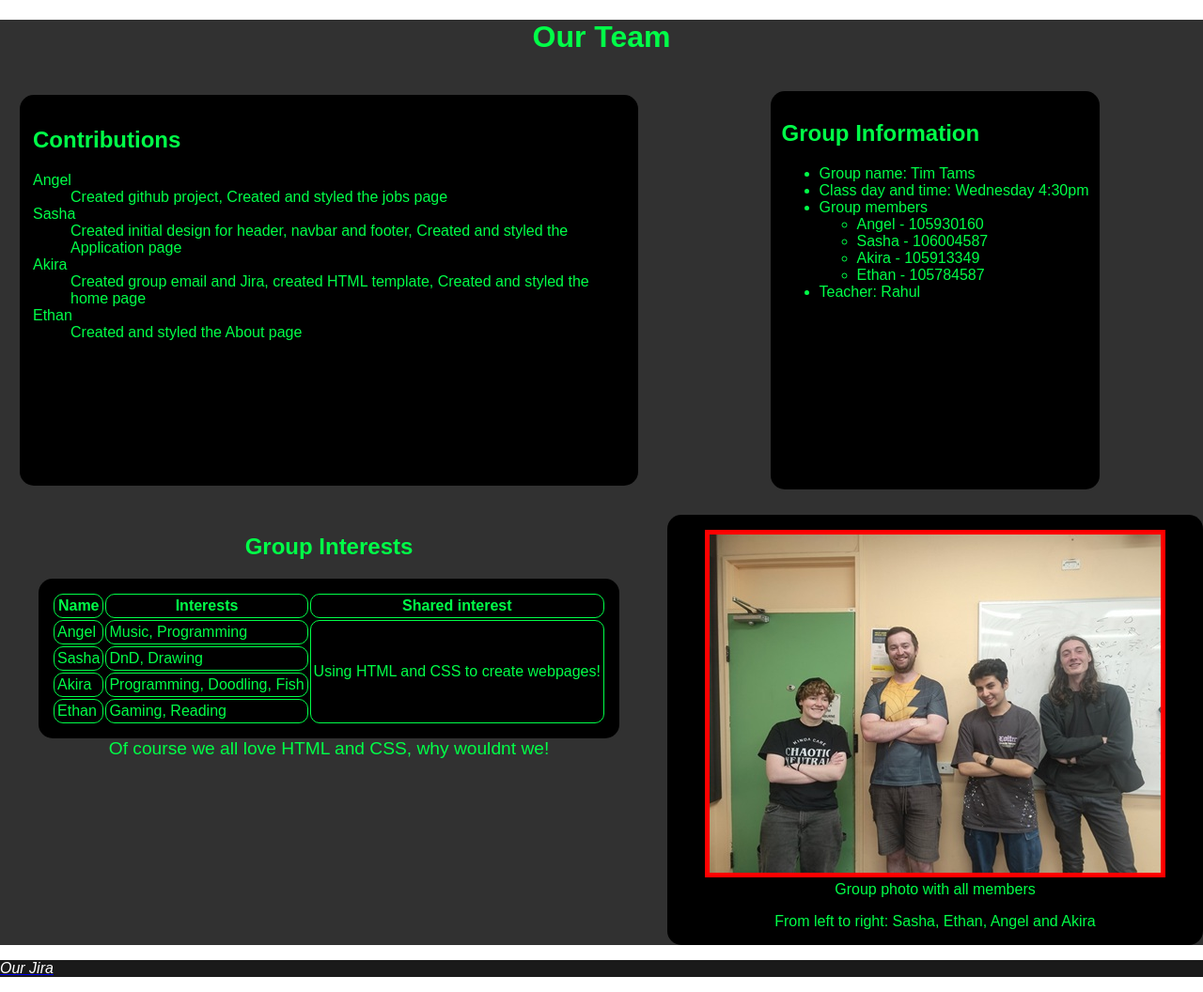
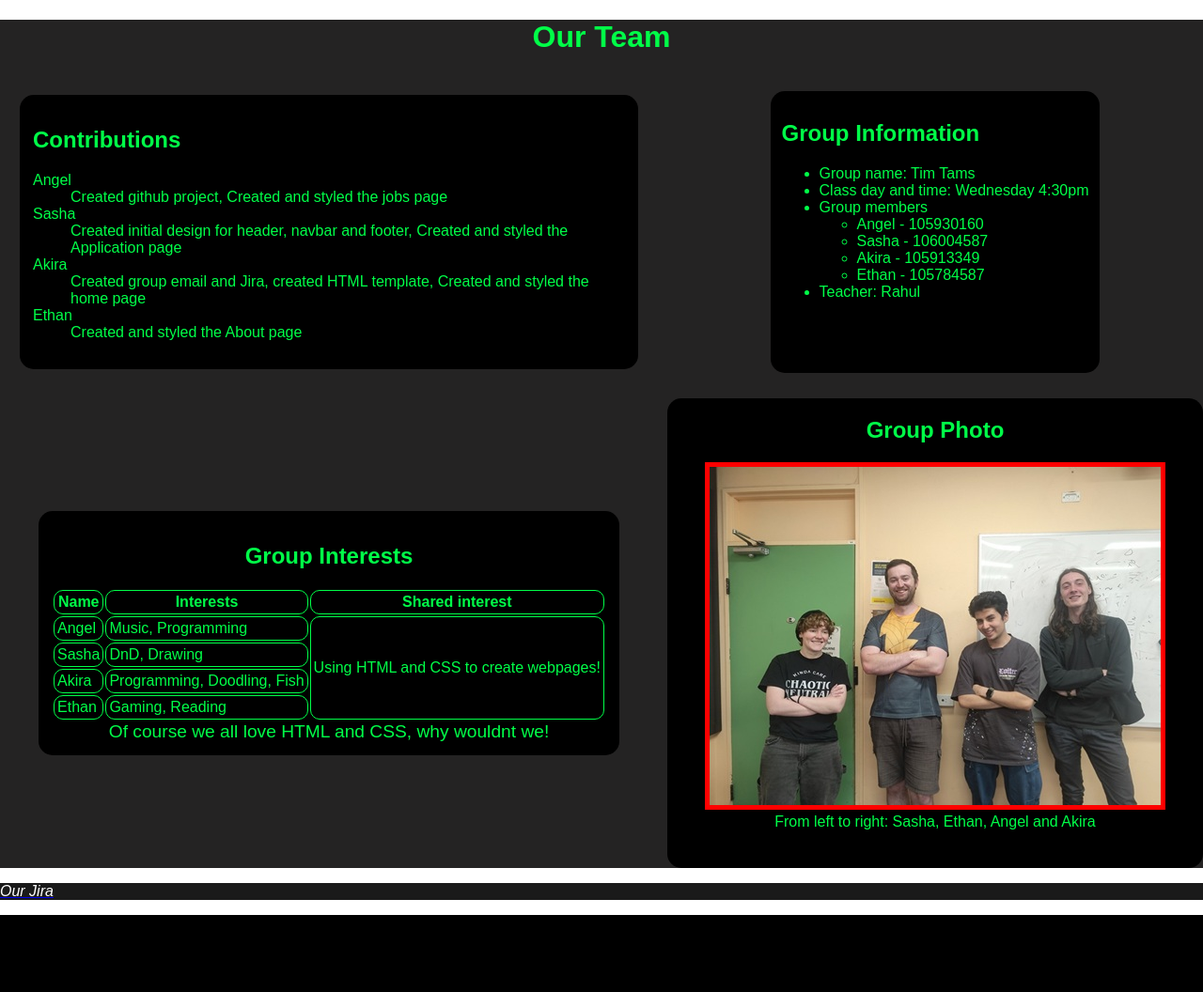
Before and after one commit to 105930160/tim_tam_project, a PHP site: page /about.html in a window 1280 px wide. Shown: the part 172-1228 px from the top of the page at 94% size. After the commit the page ends 1146 px from the top, so only its background shows below. Run offline with PHP 8.4, Linux system fonts and the light colour scheme.

Commit message:
Fixed headings CSS more, rearranged grid fractions a little

```diff
--- a/about.html
+++ b/about.html
@@ -31,7 +31,7 @@
 
     <main class="aboutmain">
         <h1 id="mainheading">Our Team</h1>
-        <div class="container">
+        <div class="containerabout">
 
             <section id="contributions">
                 <h2>Contributions</h2>
@@ -99,10 +99,10 @@
             </section>
 
             <section id="figsec">
+                <h2>Group Photo</h2>
                 <figure>
                     <img id="grouppic" src="images/Group_photo.jpg" alt="Group photo with all 4 members">
-                    <figcaption id="figcapabout">Group photo with all members</figcaption>
-                    <p>From left to right: Sasha, Ethan, Angel and Akira</p>
+                    <figcaption id="figcapabout">From left to right: Sasha, Ethan, Angel and Akira</figcaption>
                 </figure>
             </section>
 
--- a/styles/styles.css
+++ b/styles/styles.css
@@ -11,7 +11,7 @@ description: Currently CSS for about page only
 } */
 
 .aboutmain {
-    background-color: rgb(49, 49, 49);
+    background-color: rgb(36, 35, 35);
 }
 
 #mainheading {
@@ -20,10 +20,10 @@ description: Currently CSS for about page only
     color: #00ff48;
 }
 
-.container {
+.containerabout {
     display: grid;
     grid-template-columns: 2fr 1fr;
-    grid-template-rows: 1fr 1fr;
+    grid-template-rows: 2fr 3fr;
     gap: 10px;
     justify-items: stretch;
     align-items: stretch;
@@ -39,6 +39,7 @@ description: Currently CSS for about page only
     align-self: auto;
     grid-area: auto;
     order: 0;
+
     background-color: #000000;
     color: #00ff48;
     border-radius: 15px;
@@ -57,6 +58,7 @@ description: Currently CSS for about page only
     color: #00ff48;
     text-align: center;
     border-radius: 15px;
+    float: right;
 }
 
 #figcapabout {
@@ -82,7 +84,7 @@ description: Currently CSS for about page only
     margin: 3%;
 }
 
-#inttable {
+#tablesection {
     grid-column: auto;
     grid-row: auto;
     justify-self: center;
```
